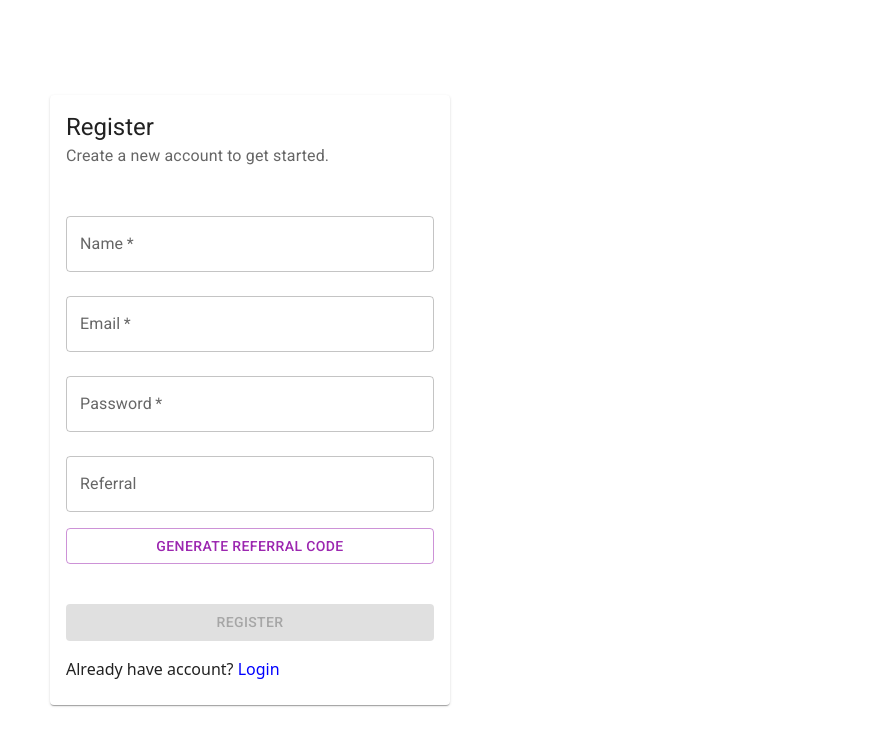
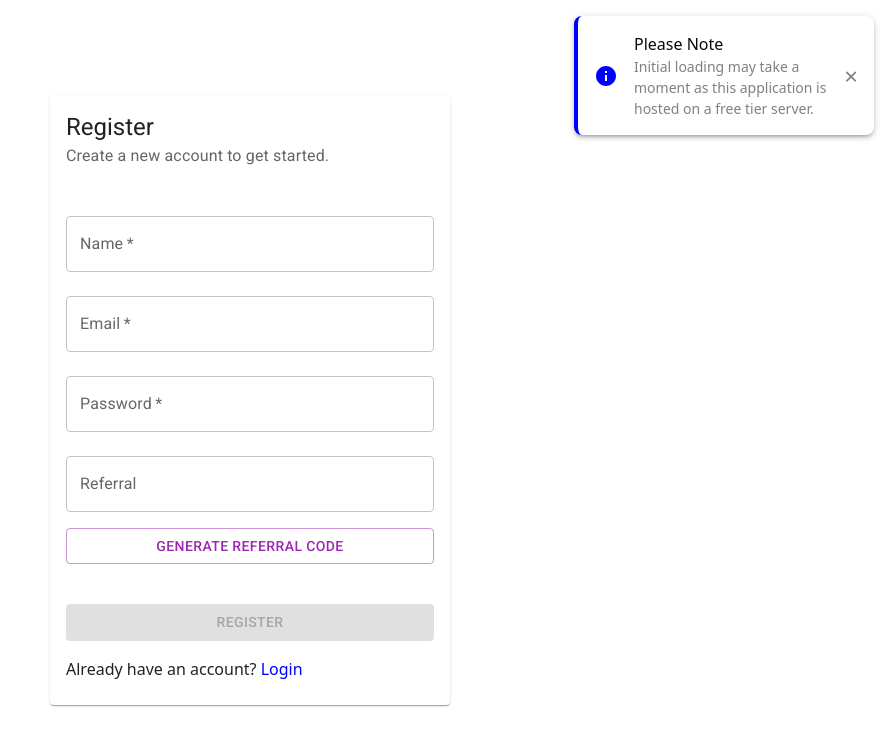
Before and after one commit to rkchaos/Ngo_assesment, a React (Vite) app in the folder client/: page / in a window 1280 px wide. Shown: the top 746 px of the page, without its empty margins (390-1280 px from the left). Built offline with nearby package versions, Linux system fonts and the light colour scheme; the HTML template or start-up script is replaced by a standard one.

Commit message:
commit-"16"

```diff
--- a/client/src/page/Register/Register.jsx
+++ b/client/src/page/Register/Register.jsx
@@ -1,18 +1,15 @@
-
-
-import React from "react"
-import { useState } from "react"
+import React, { useState } from "react"
 import { ThemeProvider, createTheme } from "@mui/material/styles"
-import { Button, TextField, Card, CardContent, CardHeader, Alert, Box } from "@mui/material"
+import { Button, TextField, Card, CardContent, CardHeader, Box } from "@mui/material"
 import { useNavigate } from "react-router-dom"
 import axios from "axios"
-import { v4 as uuidv4 } from "uuid";
-import toast, { Toaster } from 'react-hot-toast';
+import { v4 as uuidv4 } from "uuid"
+import toast, { Toaster } from "react-hot-toast"
+import { Info } from "@mui/icons-material"
 
 const theme = createTheme()
 
 export default function Register() {
-
     let navigate = useNavigate()
     const [formData, setFormData] = useState({
         name: "",
@@ -24,48 +21,33 @@ export default function Register() {
         name: "",
         email: "",
         password: "",
-        referralCode: ""
+        referralCode: "",
     })
-    const [message, setMessage] = useState("")
     const [isLoading, setIsLoading] = useState(false)
+    const [showInfo, setShowInfo] = useState(true)
 
     const validateName = (name) => {
-        if (name.trim().length === 0) {
-            return "Name is required"
-        }
-        if (name.trim().length < 2) {
-            return "Name must be at least 2 characters long"
-        }
+        if (name.trim().length === 0) return "Name is required"
+        if (name.trim().length < 2) return "Name must be at least 2 characters long"
         return ""
     }
 
     const validateEmail = (email) => {
         const emailRegex = /^[^\s@]+@[^\s@]+\.[^\s@]+$/
-        if (email.trim().length === 0) {
-            return "Email is required"
-        }
-        if (!emailRegex.test(email)) {
-            return "Invalid email format"
-        }
+        if (email.trim().length === 0) return "Email is required"
+        if (!emailRegex.test(email)) return "Invalid email format"
         return ""
     }
 
     const validatePassword = (password) => {
-        if (password.length === 0) {
-            return "Password is required"
-        }
-        if (password.length < 8) {
-            return "Password must be at least 8 characters long"
-        }
+        if (password.length === 0) return "Password is required"
+        if (password.length < 8) return "Password must be at least 8 characters long"
         return ""
     }
-    const validatereferalCode = (referralCode) => {
-        if (referralCode.trim().length === 0) {
-            return "referralCode is required"
-        }
-        if (password.length < 36) {
-            return "Password must be at least 36 characters long"
-        }
+
+    const validateReferralCode = (referralCode) => {
+        if (referralCode.trim().length === 0) return "Referral code is required"
+        if (referralCode.length < 36) return "Referral code must be at least 36 characters long"
         return ""
     }
 
@@ -85,26 +67,27 @@ export default function Register() {
                 errorMessage = validatePassword(value)
                 break
             case "referralCode":
-                errorMessage = validatereferalCode(value)
+                errorMessage = validateReferralCode(value)
+                break
+            default:
                 break
         }
         setErrors({ ...errors, [name]: errorMessage })
     }
+
     const handleGenerateReferral = () => {
-        setFormData({ ...formData, referralCode: uuidv4() });
-    };
+        setFormData({ ...formData, referralCode: uuidv4() })
+    }
+
     const handleSubmit = async (e) => {
         e.preventDefault()
+
         const nameError = validateName(formData.name)
         const emailError = validateEmail(formData.email)
         const passwordError = validatePassword(formData.password)
 
         if (nameError || emailError || passwordError) {
-            setErrors({
-                name: nameError,
-                email: emailError,
-                password: passwordError,
-            })
+            setErrors({ name: nameError, email: emailError, password: passwordError })
             return
         }
 
@@ -112,21 +95,20 @@ export default function Register() {
         try {
             const response = await axios.post("https://ngo-assesment-1.onrender.com/register", formData, { withCredentials: true })
             if (response.data) {
-                toast.success('Account create  successfully')
+                toast.success("Account created successfully")
                 navigate("/login")
             }
         } catch (error) {
             if (error?.response?.data?.message === "Email already registered. Login") {
-                toast.error('Email already registered. Login')
-            }
-            else {
+                toast.error("Email already registered. Login")
+            } else {
                 console.error(error)
             }
-
         } finally {
             setIsLoading(false)
         }
     }
+
     const isFormValid = () => {
         return (
             formData.name.trim() !== "" &&
@@ -146,8 +128,48 @@ export default function Register() {
                     alignItems: "center",
                     minHeight: "100vh",
                     bgcolor: "background.default",
+                    position: "relative"
                 }}
             >
+                {showInfo && (
+                    <Box
+                        sx={{
+                            position: "absolute",
+                            top: 16,
+                            right: 16,
+                            maxWidth: 300,
+                            bgcolor: "white",
+                            p: 2,
+                            borderRadius: 2,
+                            boxShadow: 3,
+                            borderLeft: "4px solid blue",
+                            display: "flex",
+                            alignItems: "center",
+                        }}
+                    >
+                        <Info sx={{ color: "blue" }} />
+                        <Box sx={{ ml: 2, flex: 1 }}>
+                            <h3 style={{ margin: 0 }}>Please Note</h3>
+                            <p style={{ margin: 0, fontSize: "0.875rem", color: "gray" }}>
+                                Initial loading may take a moment as this application is hosted on a free tier server.
+                            </p>
+                        </Box>
+                        <button
+                            onClick={() => setShowInfo(false)}
+                            style={{
+                                marginLeft: 8,
+                                border: "none",
+                                background: "none",
+                                cursor: "pointer",
+                                color: "gray",
+                                fontSize: "1.5rem",
+                            }}
+                        >
+                            ×
+                        </button>
+                    </Box>
+                )}
+
                 <Card sx={{ maxWidth: 400, width: "100%", m: 2 }}>
                     <CardHeader title="Register" subheader="Create a new account to get started." />
                     <CardContent>
@@ -190,9 +212,24 @@ export default function Register() {
                                 helperText={errors.password}
                                 required
                             />
-                            <TextField fullWidth margin="normal" label="Referral" name="referralCode"
-                                variant="outlined" value={formData.referralCode} onChange={handleChange} error={!!errors.referralCode} helperText={errors.referralCode} />
-                            <Button fullWidth variant="outlined" color="secondary" sx={{ mt: 1, mb: 2 }} onClick={handleGenerateReferral}>
+                            <TextField
+                                fullWidth
+                                margin="normal"
+                                label="Referral"
+                                name="referralCode"
+                                variant="outlined"
+                                value={formData.referralCode}
+                                onChange={handleChange}
+                                error={!!errors.referralCode}
+                                helperText={errors.referralCode}
+                            />
+                            <Button
+                                fullWidth
+                                variant="outlined"
+                                color="secondary"
+                                sx={{ mt: 1, mb: 2 }}
+                                onClick={handleGenerateReferral}
+                            >
                                 Generate Referral Code
                             </Button>
                             <Button
@@ -206,13 +243,13 @@ export default function Register() {
                                 {isLoading ? "Registering..." : "Register"}
                             </Button>
                         </form>
-                        <p>Already have account?  <a href="/login" style={{ color: "blue" }}>Login</a></p>
+                        <p>
+                            Already have an account?{" "}
+                            <a href="/login" style={{ color: "blue" }}>Login</a>
+                        </p>
                     </CardContent>
                 </Card>
-                <Toaster
-                    position="top-right"
-                    reverseOrder={false}
-                />
+                <Toaster position="top-right" reverseOrder={false} />
             </Box>
         </ThemeProvider>
     )
--- a/client/src/page/login/Logins.jsx
+++ b/client/src/page/login/Logins.jsx
@@ -1,22 +1,18 @@
-import React, { useState } from "react";
+import React, { useEffect, useState } from "react";
 import { ThemeProvider, createTheme } from "@mui/material/styles";
-import { Button, TextField, Card, CardContent, CardHeader, Alert, Box } from "@mui/material";
+import { Button, TextField, Card, CardContent, CardHeader, Box } from "@mui/material";
 import { Link, useNavigate } from "react-router-dom";
 import axios from "axios";
+import { Info } from 'lucide-react';
 import toast, { Toaster } from 'react-hot-toast';
+
 const theme = createTheme();
 
 export default function Login() {
     let navigate = useNavigate();
-    const [formData, setFormData] = useState({
-        email: "",
-        password: "",
-    });
-    const [errors, setErrors] = useState({
-        email: "",
-        password: "",
-    });
-
+    const [formData, setFormData] = useState({ email: "", password: "" });
+    const [errors, setErrors] = useState({ email: "", password: "" });
+    const [showInfo, setShowInfo] = useState(true);
     const [isLoading, setIsLoading] = useState(false);
 
     const validateEmail = (email) => {
@@ -53,24 +49,27 @@ export default function Login() {
         }
 
         setIsLoading(true);
+
         try {
             const response = await axios.post("https://ngo-assesment-1.onrender.com/login", formData, { withCredentials: true });
             if (response.data) {
-                toast.success('Login successfully')
+                toast.success('Login successfully');
                 navigate("/dashboard");
             }
         } catch (error) {
-            if(error?.response?.data?.message === "No such client found"){
-                toast.error('No such Client is found')
-            }
-           else{
-            toast.error('Invalid credentials')
-           }
+            toast.error(error?.response?.data?.message === "No such client found" ? 'No such Client is found' : 'Invalid credentials');
             console.error(error);
         } finally {
             setIsLoading(false);
         }
     };
+
+    useEffect(() => {
+        const timer = setTimeout(() => {
+            setShowInfo(false);
+        }, 10000);
+        return () => clearTimeout(timer);
+    }, []);
 
     return (
         <ThemeProvider theme={theme}>
@@ -123,17 +122,43 @@ export default function Login() {
                             >
                                 {isLoading ? "Logging in..." : "Login"}
                             </Button>
-
                         </form>
-                        <p>Create a account?  <a href="/" style={{ color: "blue" }}>signup</a></p>
+                        <p>Create an account? <Link to="/" style={{ color: "blue" }}>Signup</Link></p>
                     </CardContent>
                 </Card>
-
             </Box>
-            <Toaster
-                position="top-right"
-                reverseOrder={false}
-            />
+            {showInfo && (
+                <Box
+                    sx={{
+                        position: "absolute",
+                        top: 16,
+                        right: 16,
+                        maxWidth: 300,
+                        bgcolor: "white",
+                        p: 2,
+                        borderRadius: 2,
+                        boxShadow: 3,
+                        borderLeft: "4px solid blue",
+                        display: "flex",
+                        alignItems: "center",
+                    }}
+                >
+                    <Info size={20} color="blue" />
+                    <Box sx={{ ml: 2, flex: 1 }}>
+                        <h3 style={{ margin: 0 }}>Please Note</h3>
+                        <p style={{ margin: 0, fontSize: "0.875rem", color: "gray" }}>
+                            Initial loading may take a moment as this application is hosted on a free tier server.
+                        </p>
+                    </Box>
+                    <button
+                        onClick={() => setShowInfo(false)}
+                        style={{ marginLeft: 8, border: "none", background: "none", cursor: "pointer", color: "gray" }}
+                    >
+                        ×
+                    </button>
+                </Box>
+            )}
+            <Toaster position="top-right" reverseOrder={false} />
         </ThemeProvider>
     );
 }
```
